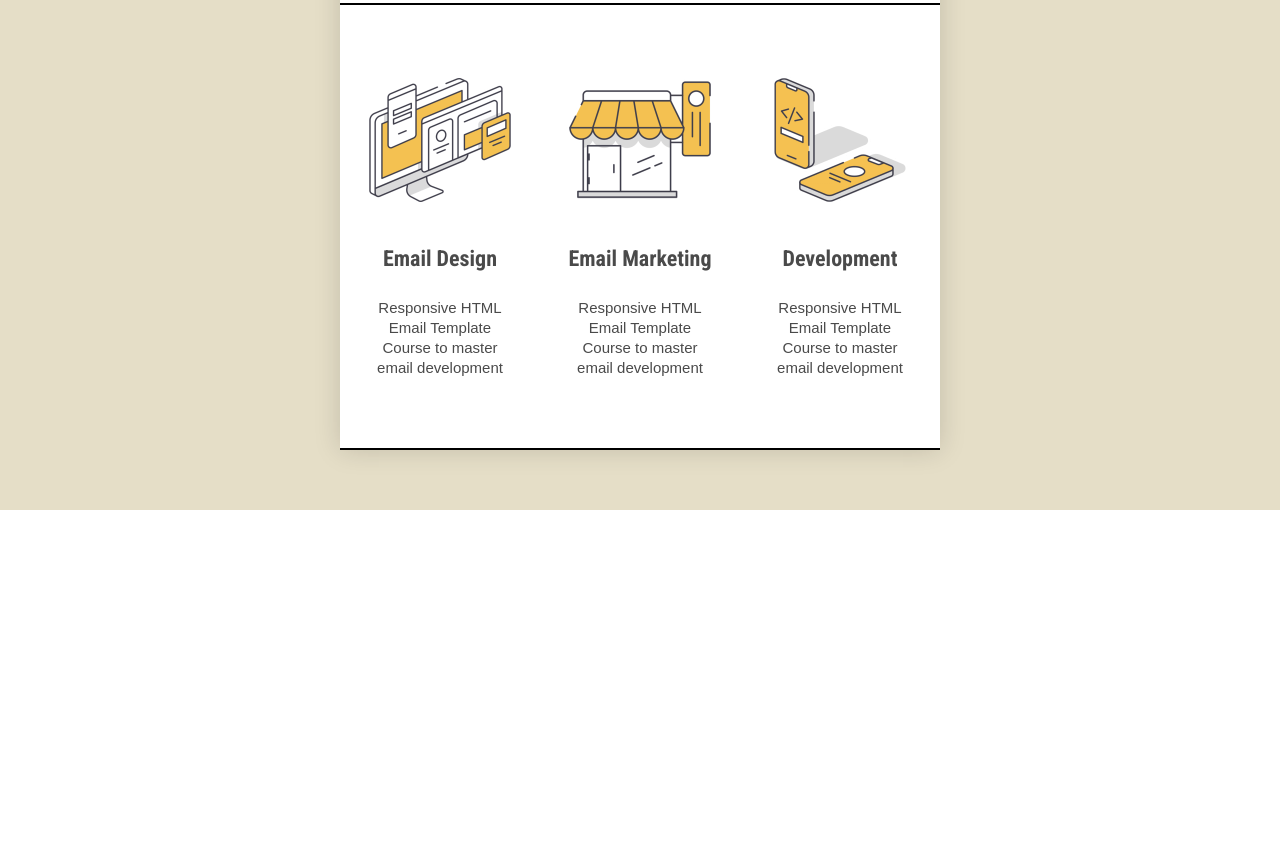
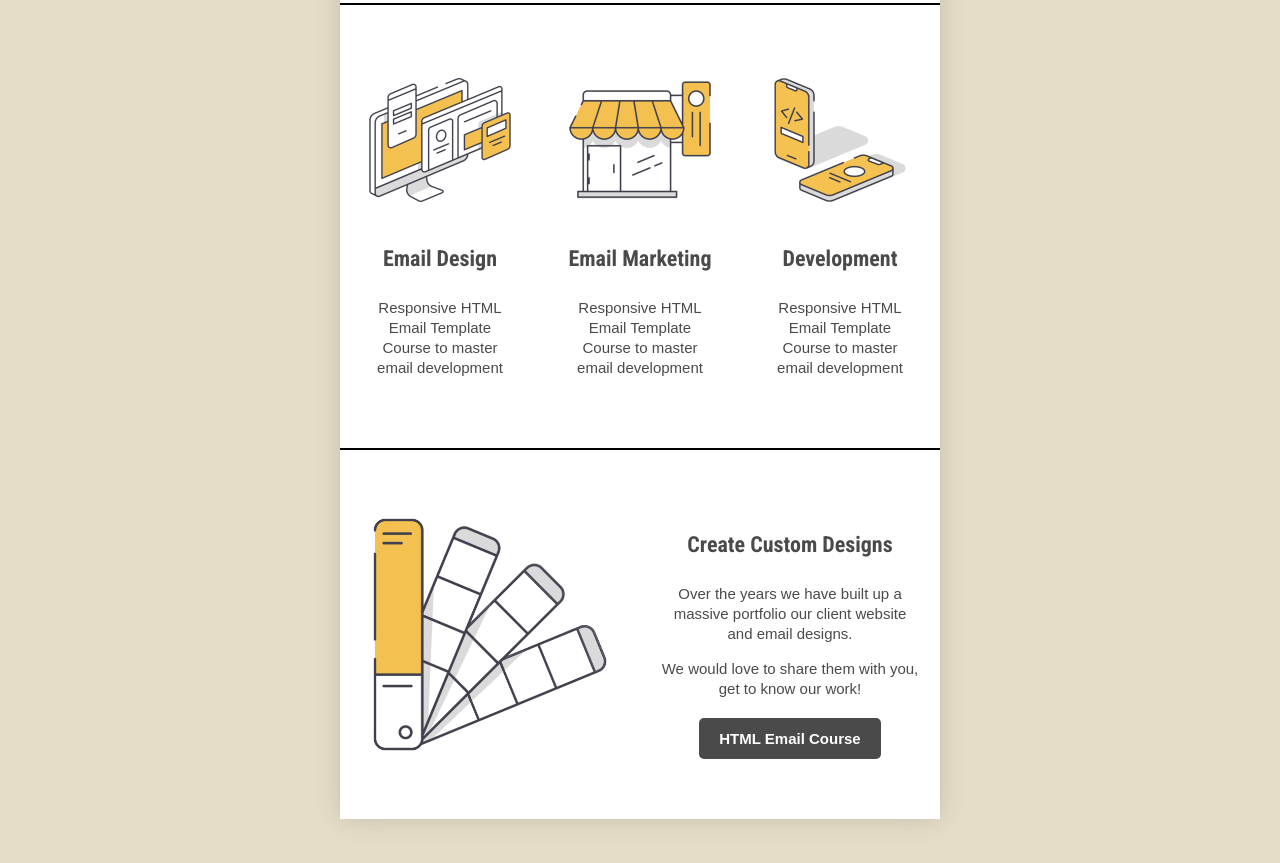
Before and after one commit to StraetenMax/12HtmlEmail, a plain HTML site: page index.html in a window 1280 px wide. Shown: the part 776-1639 px from the top of the page. Before the commit the page ends 1286 px from the top, so only its background shows below. Drawn offline with Linux system fonts and the light colour scheme.

Commit message:
réalisation de la section 2 colonnes

```diff
--- a/index.html
+++ b/index.html
@@ -81,9 +81,18 @@
 
             }
             .three-columns .content{
-                font-size:15px;
+                font-size: 15px;
                 line-height: 20px;
-
+            }
+            .two-columns.last{
+                padding: 35px 0;
+            }
+            .two-columns .padding{
+                padding: 20px;
+            }
+            .two-columns .content{
+                font-size: 15px;
+                line-height: 20px;
             }
         </style>
     </head>
@@ -222,7 +231,46 @@
                     <td height="2" style="background-color:#000000;">
                     </td>
                 </tr>
-<!-- TWO COLUMN SECTION -->
+                <!-- TWO COLUMN SECTION -->
+                 <tr>
+                    <td>
+                        <table width="100%">
+                            <tr>
+                                <td class="two-columns last">
+                                    <table class="column">
+                                        <tr>
+                                            <td class="padding">
+                                                <table class="content">
+                                                    <tr>
+                                                        <td>
+                                                            <a href="#"><img src="img/palette.png" alt="" width="260px"></a>
+                                                        </td>
+                                                    </tr>
+                                                </table>
+                                            </td>
+                                        </tr>
+                                    </table>
+                                    <table class="column">
+                                        <tr>
+                                            <td class="padding">
+                                                <table class="content">
+                                                    <tr>
+                                                        <td>
+                                                            <h4>Create Custom Designs</h4>
+                                                            <p>Over the years we have built up a massive portfolio our client website and email designs.</p>
+                                                            <p style="padding-bottom:15px;">We would love to share them with you, get to know our work!</p>
+                                                            <a href="#" class="button">HTML Email Course</a>
+                                                        </td>
+                                                    </tr>
+                                                </table>
+                                            </td>
+                                        </tr>
+                                    </table>
+                                </td>
+                            </tr>
+                        </table>
+                    </td>
+                 </tr>
 <!-- FOOTER SECTION -->
             </table>
         </center>
```
